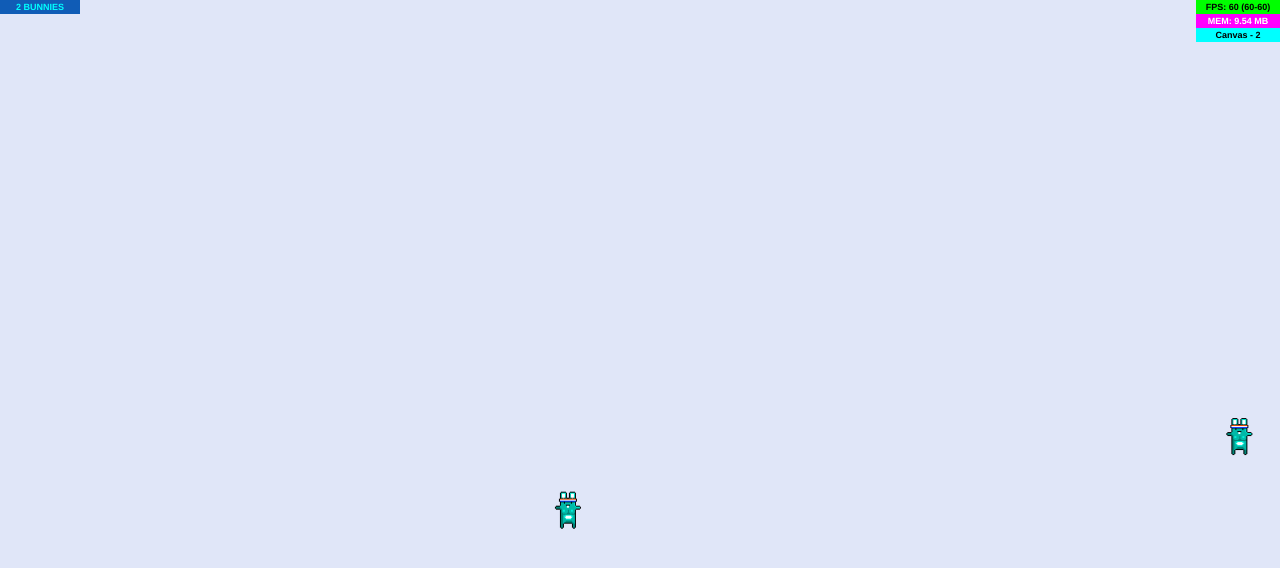
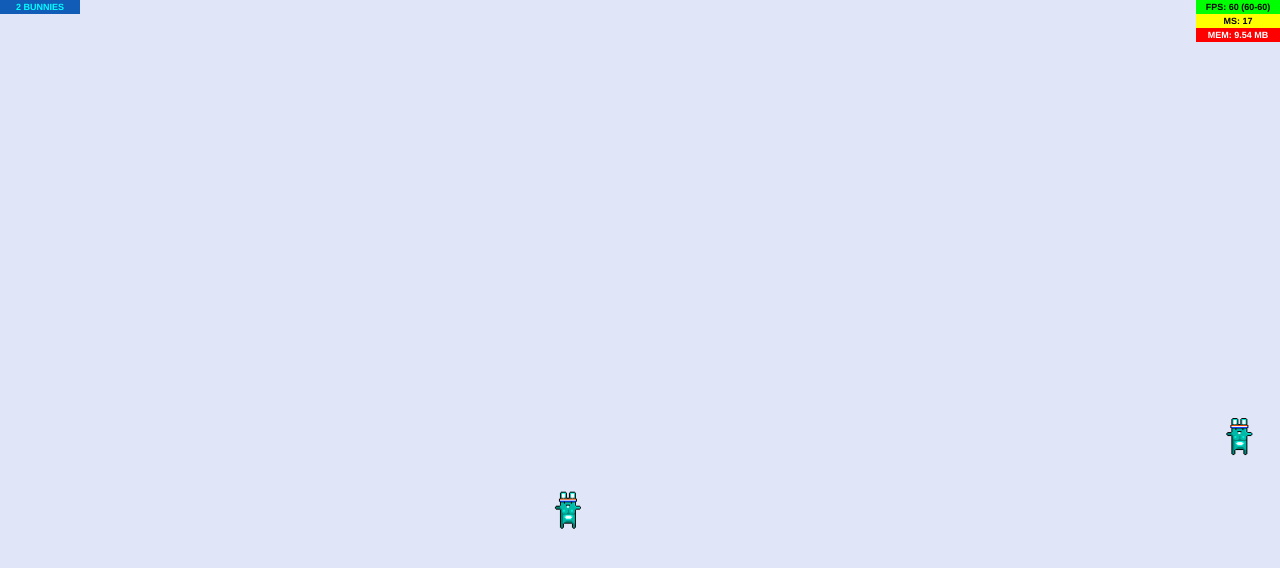
Before and after one commit to adireddy/perf, a plain HTML site: page sample/index.html in a window 1280 px wide. Drawn offline with Linux system fonts and the light colour scheme.

Commit message:
added ms

```diff
--- a/sample/index.html
+++ b/sample/index.html
@@ -7,7 +7,7 @@
 
     <meta name="viewport" content="width=device-width, initial-scale=1, maximum-scale=1">
 
-    <title>haxe-pixi-graphics</title>
+    <title>perf.js - sample</title>
 
     <script type="text/javascript" src="../dist/perf.js"></script>
     <script type="text/javascript" src="pixi.min.js"></script>
--- a/sample/sample.js
+++ b/sample/sample.js
@@ -267,9 +267,9 @@ var Perf = $hx_exports.Perf = function(pos) {
 	this._fpsMax = 0;
 	this._startTime = this._perfObj != null && ($_=this._perfObj,$bind($_,$_.now)) != null?this._prevTime = this._perfObj.now():this._prevTime = new Date().getTime();
 	this._createFpsDom();
+	this._createMsDom();
 	if(this._memCheck) this._createMemoryDom();
 	window.requestAnimationFrame($bind(this,this._tick));
-	this.addInfo("Canvas - 2");
 };
 Perf.prototype = {
 	_now: function() {
@@ -280,6 +280,7 @@ Perf.prototype = {
 		if(this._perfObj != null && ($_=this._perfObj,$bind($_,$_.now)) != null) time = this._perfObj.now(); else time = new Date().getTime();
 		this._ticks++;
 		if(time > this._prevTime + 1000) {
+			this.ms.innerHTML = "MS: " + Math.round(time - this._startTime);
 			this._fps = Math.round(this._ticks * 1000 / (time - this._prevTime));
 			this._fpsMin = Math.min(this._fpsMin,this._fps);
 			this._fpsMax = Math.max(this._fpsMax,this._fps);
@@ -334,11 +335,18 @@ Perf.prototype = {
 		this.fps.style.color = Perf.FPS_TXT_CLR;
 		this.fps.innerHTML = "FPS: 0";
 	}
+	,_createMsDom: function() {
+		this.ms = this._createDiv("ms",14);
+		this.ms.style.backgroundColor = Perf.MS_BG_CLR;
+		this.ms.style.zIndex = "996";
+		this.ms.style.color = Perf.MS_TXT_CLR;
+		this.ms.innerHTML = "MS: 0";
+	}
 	,_createMemoryDom: function() {
-		this.memory = this._createDiv("memory",14);
+		this.memory = this._createDiv("memory",28);
 		this.memory.style.backgroundColor = Perf.MEM_BG_CLR;
 		this.memory.style.color = Perf.MEM_TXT_CLR;
-		this.memory.style.zIndex = "996";
+		this.memory.style.zIndex = "997";
 		this.memory.innerHTML = "MEM: 0";
 	}
 	,_getFormattedSize: function(bytes,frac) {
@@ -350,10 +358,10 @@ Perf.prototype = {
 		return Math.round(bytes * precision / Math.pow(1024,i)) / precision + " " + sizes[i];
 	}
 	,addInfo: function(val) {
-		this.info = this._createDiv("info",this._memCheck?28:14);
+		this.info = this._createDiv("info",this._memCheck?42:28);
 		this.info.style.backgroundColor = Perf.INFO_BG_CLR;
 		this.info.style.color = Perf.INFO_TXT_CLR;
-		this.info.style.zIndex = "997";
+		this.info.style.zIndex = "998";
 		this.info.innerHTML = val;
 	}
 	,clearInfo: function() {
@@ -375,9 +383,11 @@ pixi_plugins_app_Application.CANVAS = "canvas";
 pixi_plugins_app_Application.WEBGL = "webgl";
 Perf.FONT_FAMILY = "Helvetica,Arial";
 Perf.FPS_BG_CLR = "#00FF00";
-Perf.MEM_BG_CLR = "#FF00FF";
+Perf.MS_BG_CLR = "#FFFF00";
+Perf.MEM_BG_CLR = "#FF0000";
 Perf.INFO_BG_CLR = "#00FFFF";
 Perf.FPS_TXT_CLR = "#000000";
+Perf.MS_TXT_CLR = "#000000";
 Perf.MEM_TXT_CLR = "#FFFFFF";
 Perf.INFO_TXT_CLR = "#000000";
 Perf.TOP_LEFT = "TL";
```
Also changed, not shown: 1 other file.
